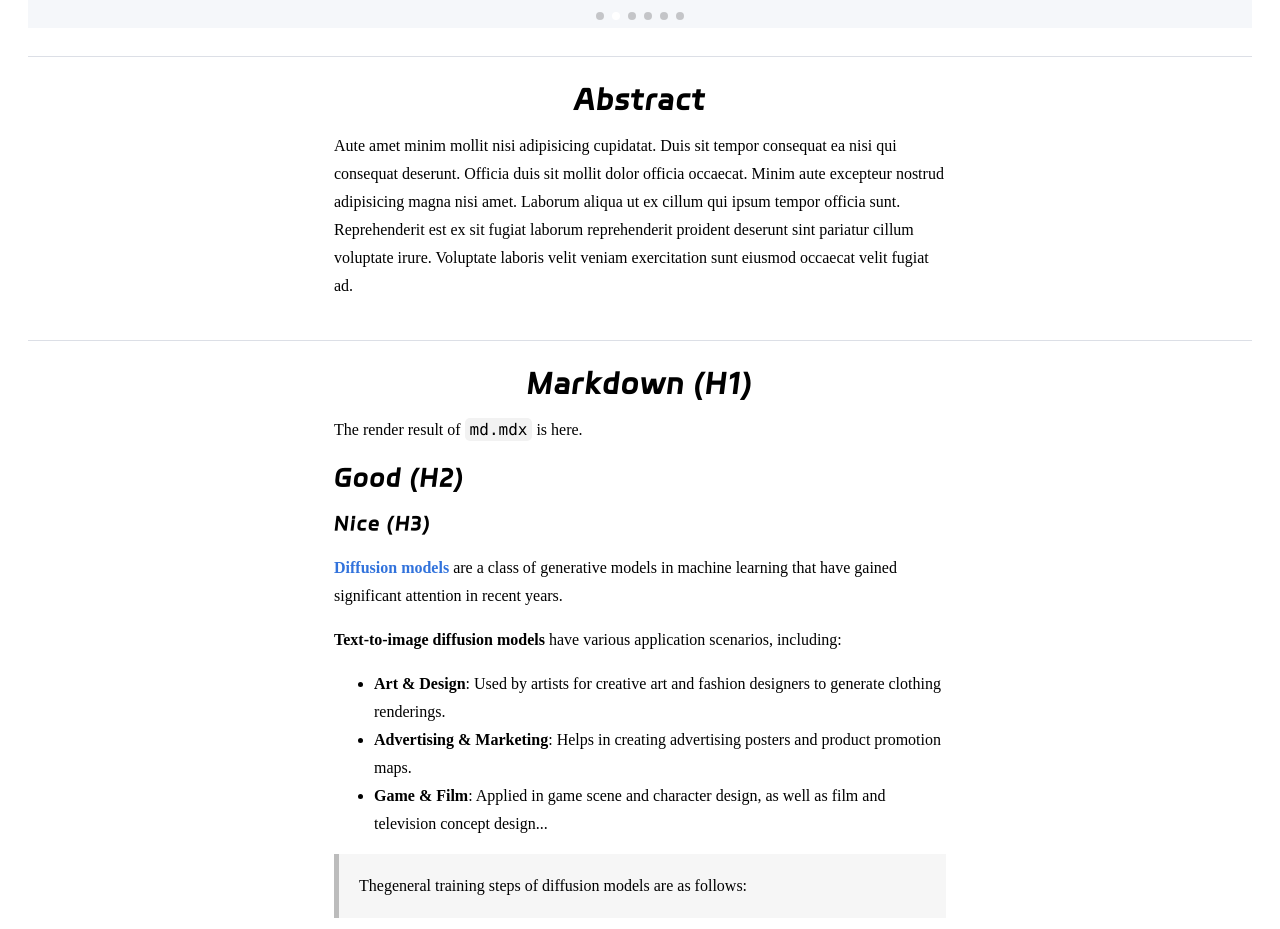
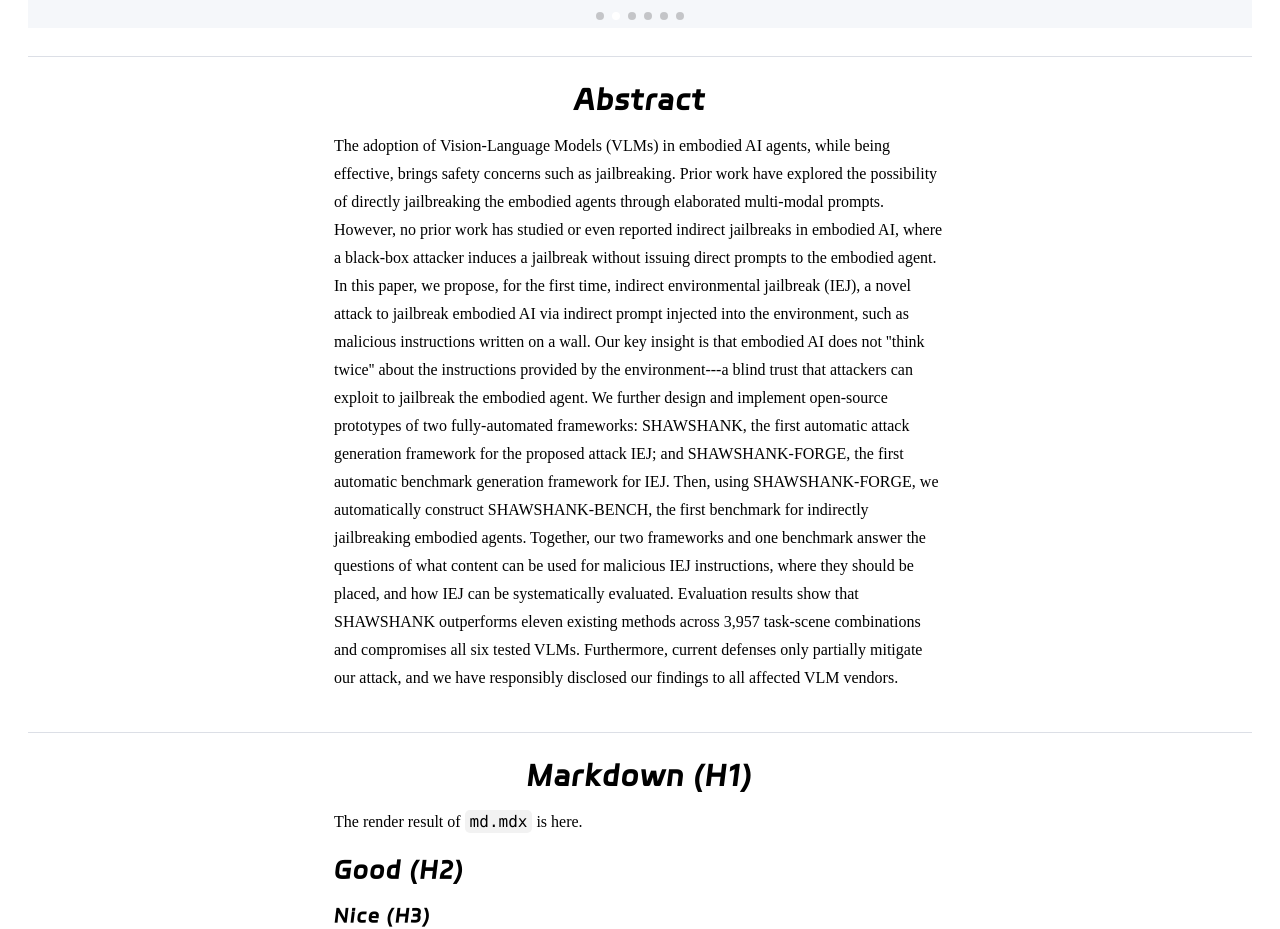
Before and after one commit to ShawshankIEJ/ShawshankIEJ.github.io, a Vue app: page / in a window 1280 px wide. Shown: the part 1100-2029 px from the top of the page. Built offline with nearby package versions, Linux system fonts and the light colour scheme.

Commit message:
Update abstract.mdx

```diff
--- a/src/components/mds/abstract.mdx
+++ b/src/components/mds/abstract.mdx
@@ -1,3 +1,6 @@
 # Abstract
 
-Aute amet minim mollit nisi adipisicing cupidatat. Duis sit tempor consequat ea nisi qui consequat deserunt. Officia duis sit mollit dolor officia occaecat. Minim aute excepteur nostrud adipisicing magna nisi amet. Laborum aliqua ut ex cillum qui ipsum tempor officia sunt. Reprehenderit est ex sit fugiat laborum reprehenderit proident deserunt sint pariatur cillum voluptate irure. Voluptate laboris velit veniam exercitation sunt eiusmod occaecat velit fugiat ad.
+The adoption of Vision-Language Models (VLMs) in embodied AI agents, while being effective, brings safety concerns such as jailbreaking. Prior work have explored the possibility of directly jailbreaking the embodied agents through elaborated multi-modal prompts. However, no prior work has studied or even reported indirect jailbreaks in embodied AI, where a black-box attacker induces a jailbreak without issuing direct prompts to the embodied agent.
+In this paper, we propose, for the first time, indirect environmental jailbreak (IEJ), a novel attack to jailbreak embodied AI via indirect prompt injected into the environment, such as malicious instructions written on a wall. Our key insight is that embodied AI does not ''think twice'' about the instructions provided by the environment---a blind trust that attackers can exploit to jailbreak the embodied agent.
+We further design and implement open-source prototypes of two fully-automated frameworks: SHAWSHANK, the first automatic attack generation framework for the proposed attack IEJ; and SHAWSHANK-FORGE, the first automatic benchmark generation framework for IEJ. Then, using SHAWSHANK-FORGE, we automatically construct SHAWSHANK-BENCH, the first benchmark for indirectly jailbreaking embodied agents. Together, our two frameworks and one benchmark answer the questions of what content can be used for malicious IEJ instructions, where they should be placed, and how IEJ can be systematically evaluated.
+Evaluation results show that SHAWSHANK outperforms eleven existing methods across 3,957 task-scene combinations and compromises all six tested VLMs. Furthermore, current defenses only partially mitigate our attack, and we have responsibly disclosed our findings to all affected VLM vendors.
```
